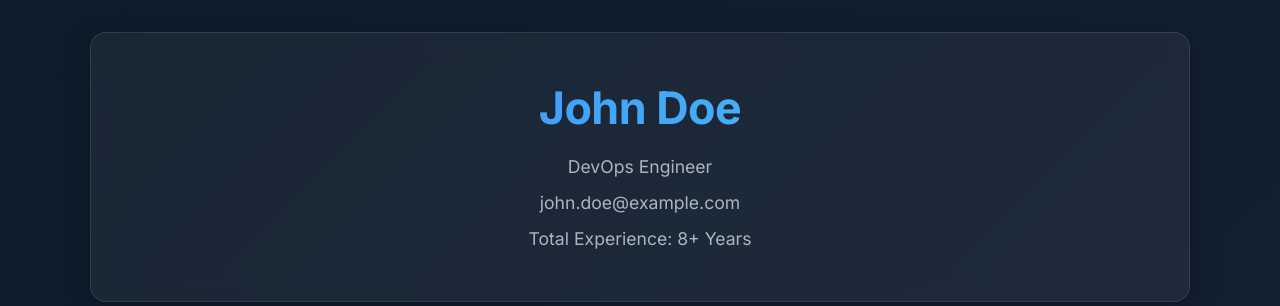
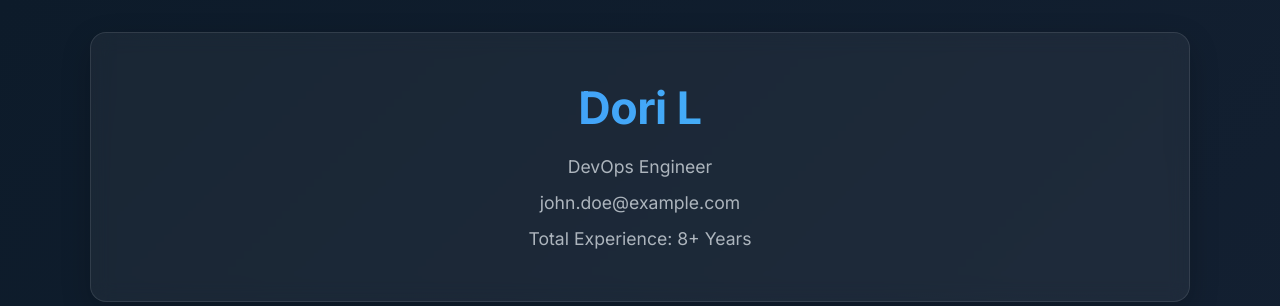
Before and after one commit to dorianeperlise/my-portfolio, a Flask app: page / in a window 1280 px wide. Shown: the top 306 px of the page. Run offline with Flask 3, Linux system fonts and the light colour scheme.

Commit message:
new change

```diff
--- a/templates/index.html
+++ b/templates/index.html
@@ -271,7 +271,7 @@
 <body>
     <div class="container">
         <header class="header">
-            <h1>John Doe</h1>
+            <h1>Dori L</h1>
             <p>DevOps Engineer</p>
             <p>john.doe@example.com</p>
             <p>Total Experience: 8+ Years</p>
```
Also changed, not shown: 1 other file.
